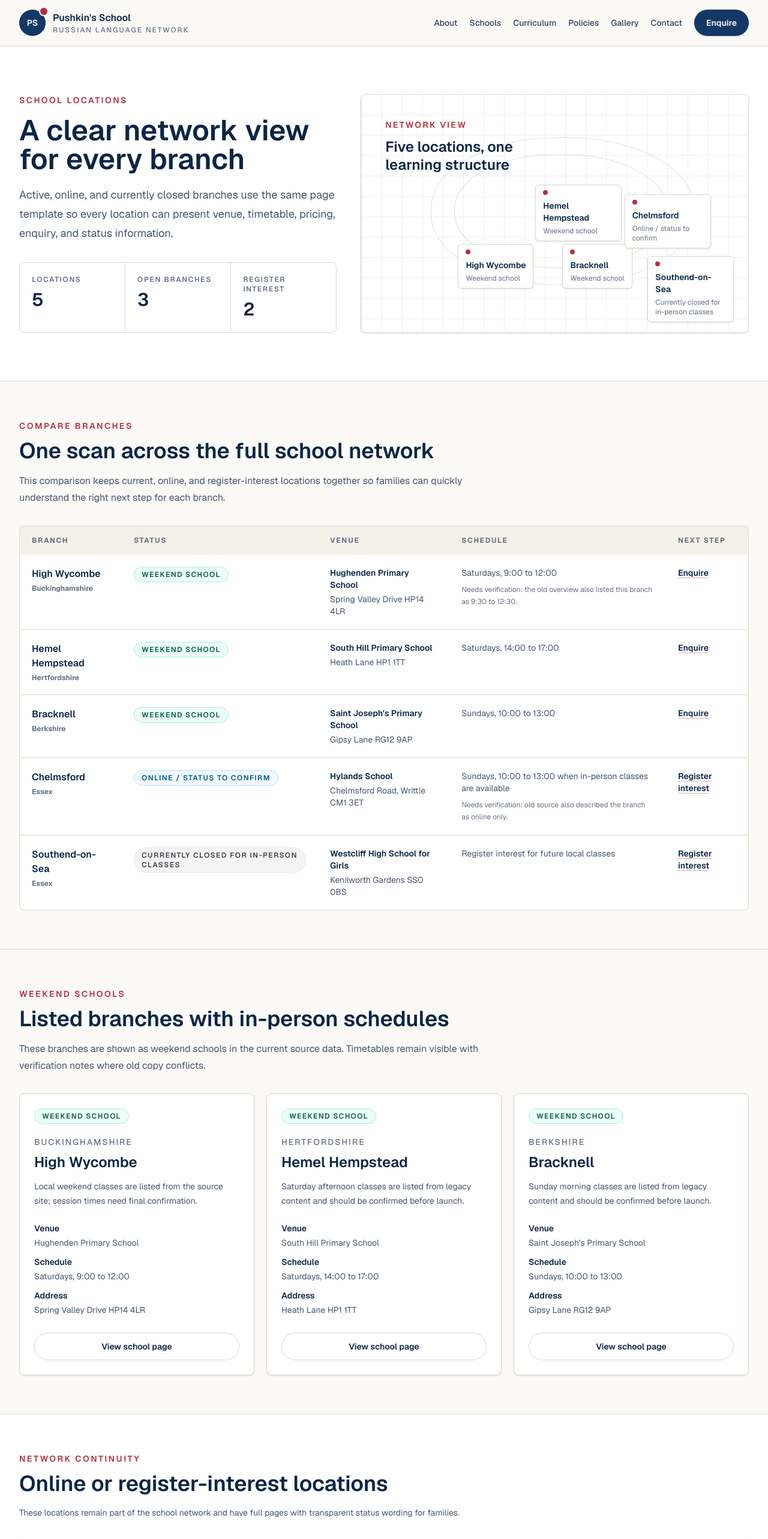
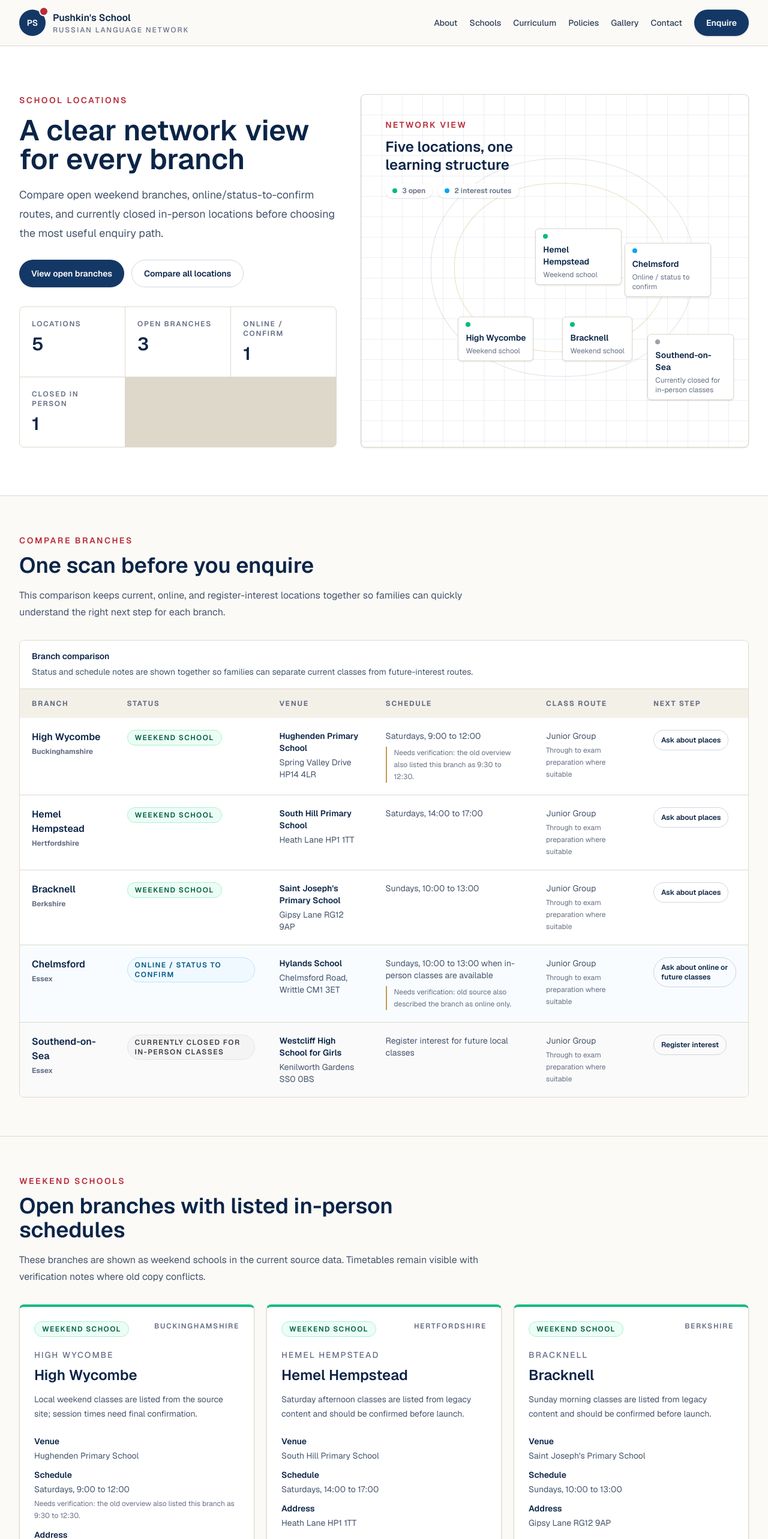
Before and after one commit to AntonV0/pushkins-russian-school, a Next.js app: page /schools in a window 1280 px wide. Shown: the top 2566 px of the page at 60% size. Built offline with nearby package versions, Linux system fonts and the light colour scheme.

Commit message:
feat(ui): polish school discovery journey

```diff
--- a/src/app/page.tsx
+++ b/src/app/page.tsx
@@ -18,7 +18,9 @@
 import { networkSummary, schools } from "@/data/schools";
 import { siteConfig } from "@/data/site";
 
-const featuredSchools = schools.slice(0, 3);
+const openSchools = schools.filter((school) => school.status === "open");
+const interestSchools = schools.filter((school) => school.status !== "open");
+const featuredSchools = openSchools.slice(0, 3);
 
 export const metadata: Metadata = {
   title: "Pushkin's School | Russian Language School Network",
@@ -50,6 +52,11 @@
               raising children with Russian language, literature, culture, and
               exam goals.
             </p>
+            <p className="mt-4 max-w-2xl text-sm leading-6 text-slate-600">
+              Current branch details are presented with clear status notes, so
+              parents can distinguish open weekend classes from online or
+              register-interest locations.
+            </p>
             <div className="mt-8 flex flex-col gap-3 sm:flex-row">
               <ButtonLink href="/schools">Find your school</ButtonLink>
               <ButtonLink href="/contact#enquiry-form" variant="secondary">
@@ -60,8 +67,11 @@
               <MetricStrip
                 metrics={[
                   { label: "Locations", value: networkSummary.locations },
-                  { label: "Counties", value: networkSummary.counties },
-                  { label: "Class pathways", value: networkSummary.classGroupCount },
+                  { label: "Open branches", value: openSchools.length },
+                  {
+                    label: "Register interest",
+                    value: interestSchools.length,
+                  },
                 ]}
               />
             </div>
@@ -75,14 +85,36 @@
         <div className="mx-auto max-w-7xl px-6 lg:px-8">
           <SectionIntro
             eyebrow="Local branches"
-            title="Weekend schools with clear status for every location"
+            title="Start with the branch status, then choose the next step"
           >
             <p>
               Every branch has its own page so families can see venue details,
-              lesson structure, class groups, and whether in-person classes are
-              open, online, or currently closed.
+              lesson structure, class groups, and whether the right route is a
+              current place enquiry, an online question, or future local
+              interest.
             </p>
           </SectionIntro>
+
+          <div className="mt-8 grid gap-3 text-sm leading-6 text-slate-600 md:grid-cols-3">
+            <div className="border-l-4 border-emerald-500 bg-surface px-4 py-3">
+              <p className="font-semibold text-brand-blue-strong">
+                Open weekend branches
+              </p>
+              <p>Ask about current places and class fit.</p>
+            </div>
+            <div className="border-l-4 border-sky-500 bg-surface px-4 py-3">
+              <p className="font-semibold text-brand-blue-strong">
+                Online or status to confirm
+              </p>
+              <p>Check online options or future local plans.</p>
+            </div>
+            <div className="border-l-4 border-zinc-300 bg-surface px-4 py-3">
+              <p className="font-semibold text-brand-blue-strong">
+                Currently closed in person
+              </p>
+              <p>Register interest without losing the local route.</p>
+            </div>
+          </div>
 
           <div className="mt-10 grid gap-5 md:grid-cols-3">
             {featuredSchools.map((school) => (
@@ -92,8 +124,8 @@
 
           <div className="mt-8 flex flex-col gap-4 border-l-4 border-brand-gold bg-surface px-6 py-5 sm:flex-row sm:items-center sm:justify-between">
             <p className="text-sm leading-6 text-slate-600">
-              Closed and online branches remain visible as part of the school
-              network, with transparent register-interest wording.
+              The full schools page keeps open, online, and register-interest
+              branches together for a direct comparison.
             </p>
             <Link
               href="/schools"
--- a/src/app/schools/page.tsx
+++ b/src/app/schools/page.tsx
@@ -1,5 +1,6 @@
 import type { Metadata } from "next";
 import Link from "next/link";
+import { ButtonLink } from "@/components/site/button-link";
 import { LearningOptions } from "@/components/site/learning-options";
 import { MetricStrip } from "@/components/site/metric-strip";
 import { NetworkVisual } from "@/components/site/network-visual";
@@ -25,6 +26,8 @@
 
 export default function SchoolsPage() {
   const openSchools = schools.filter((school) => school.status === "open");
+  const onlineSchools = schools.filter((school) => school.status === "online");
+  const closedSchools = schools.filter((school) => school.status === "closed");
   const otherSchools = schools.filter((school) => school.status !== "open");
 
   return (
@@ -39,16 +42,23 @@
               A clear network view for every branch
             </h1>
             <p className="mt-5 max-w-3xl text-lg leading-8 text-slate-600">
-              Active, online, and currently closed branches use the same page
-              template so every location can present venue, timetable, pricing,
-              enquiry, and status information.
+              Compare open weekend branches, online/status-to-confirm routes,
+              and currently closed in-person locations before choosing the most
+              useful enquiry path.
             </p>
+            <div className="mt-7 flex flex-col gap-3 sm:flex-row">
+              <ButtonLink href="#open-branches">View open branches</ButtonLink>
+              <ButtonLink href="#compare-branches" variant="secondary">
+                Compare all locations
+              </ButtonLink>
+            </div>
             <div className="mt-8">
               <MetricStrip
                 metrics={[
                   { label: "Locations", value: networkSummary.locations },
                   { label: "Open branches", value: openSchools.length },
-                  { label: "Register interest", value: otherSchools.length },
+                  { label: "Online / confirm", value: onlineSchools.length },
+                  { label: "Closed in person", value: closedSchools.length },
                 ]}
               />
             </div>
@@ -57,11 +67,14 @@
         </div>
       </section>
 
-      <section className="border-b border-border-soft bg-background py-14 sm:py-16">
+      <section
+        id="compare-branches"
+        className="scroll-mt-24 border-b border-border-soft bg-background py-14 sm:py-16"
+      >
         <div className="mx-auto max-w-7xl px-6 lg:px-8">
           <SectionIntro
             eyebrow="Compare branches"
-            title="One scan across the full school network"
+            title="One scan before you enquire"
           >
             <p>
               This comparison keeps current, online, and register-interest
@@ -75,11 +88,14 @@
         </div>
       </section>
 
-      <section className="bg-background py-14 sm:py-16">
+      <section
+        id="open-branches"
+        className="scroll-mt-24 bg-background py-14 sm:py-16"
+      >
         <div className="mx-auto max-w-7xl px-6 lg:px-8">
           <SectionIntro
             eyebrow="Weekend schools"
-            title="Listed branches with in-person schedules"
+            title="Open branches with listed in-person schedules"
           >
             <p>
               These branches are shown as weekend schools in the current source
@@ -99,7 +115,7 @@
         <div className="mx-auto max-w-7xl px-6 lg:px-8">
           <SectionIntro
             eyebrow="Network continuity"
-            title="Online or register-interest locations"
+            title="Online, status-to-confirm, and register-interest locations"
           >
             <p className="mt-3 text-sm leading-6 text-slate-600">
               These locations remain part of the school network and have full
@@ -132,7 +148,7 @@
               Choosing a location
             </p>
             <h2 className="mt-3 text-3xl font-semibold">
-              Not sure which branch is right?
+              Send one useful enquiry, even if the branch status is pending
             </h2>
             <p className="mt-4 max-w-2xl text-sm leading-6 text-white/75">
               Share your preferred area, child&apos;s age, current Russian
--- a/src/components/site/metric-strip.tsx
+++ b/src/components/site/metric-strip.tsx
@@ -13,7 +13,7 @@
 
   return (
     <dl
-      className={`grid grid-cols-1 gap-px overflow-hidden rounded-lg border sm:[grid-template-columns:repeat(auto-fit,minmax(10rem,1fr))] ${
+      className={`grid grid-cols-1 gap-px overflow-hidden rounded-lg border sm:[grid-template-columns:repeat(auto-fit,minmax(9rem,1fr))] ${
         isDark
           ? "border-white/15 bg-white/15"
           : "border-border-soft bg-border-soft"
@@ -22,7 +22,7 @@
       {metrics.map((metric) => (
         <div
           key={metric.label}
-          className={isDark ? "bg-white/10 p-5" : "bg-surface p-5"}
+          className={isDark ? "bg-white/10 p-4 sm:p-5" : "bg-surface p-4 sm:p-5"}
         >
           <dt
             className={`text-xs font-semibold uppercase tracking-[0.14em] ${
@@ -32,7 +32,7 @@
             {metric.label}
           </dt>
           <dd
-            className={`mt-2 text-3xl font-semibold ${
+            className={`mt-2 text-2xl font-semibold sm:text-3xl ${
               isDark ? "text-white" : "text-brand-blue-strong"
             }`}
           >
--- a/src/components/site/network-visual.tsx
+++ b/src/components/site/network-visual.tsx
@@ -8,12 +8,34 @@
   "left-[74%] top-[68%]",
 ];
 
+const statusDot = {
+  open: "bg-emerald-500",
+  online: "bg-sky-500",
+  closed: "bg-zinc-400",
+  "opening-soon": "bg-amber-500",
+};
+
 export function NetworkVisual() {
+  const openCount = schools.filter((school) => school.status === "open").length;
+  const interestCount = schools.length - openCount;
+
   return (
-    <div className="relative min-h-[22rem] overflow-hidden rounded-lg border border-border-soft bg-surface shadow-sm">
-      <div className="absolute inset-0 bg-[linear-gradient(90deg,rgba(20,56,102,0.08)_1px,transparent_1px),linear-gradient(0deg,rgba(20,56,102,0.08)_1px,transparent_1px)] bg-[size:34px_34px]" />
-      <div className="absolute left-[18%] top-[18%] h-[62%] w-[68%] rounded-[48%] border border-brand-blue/15" />
-      <div className="absolute left-[24%] top-[25%] h-[48%] w-[55%] rounded-[48%] border border-brand-gold/35" />
+    <div
+      className="relative min-h-[22rem] overflow-hidden rounded-lg border border-border-soft bg-surface shadow-sm"
+      aria-label="Pushkin's School network status overview"
+    >
+      <div
+        className="absolute inset-0 bg-[linear-gradient(90deg,rgba(20,56,102,0.08)_1px,transparent_1px),linear-gradient(0deg,rgba(20,56,102,0.08)_1px,transparent_1px)] bg-[size:34px_34px]"
+        aria-hidden="true"
+      />
+      <div
+        className="absolute left-[18%] top-[18%] h-[62%] w-[68%] rounded-[48%] border border-brand-blue/15"
+        aria-hidden="true"
+      />
+      <div
+        className="absolute left-[24%] top-[25%] h-[48%] w-[55%] rounded-[48%] border border-brand-gold/35"
+        aria-hidden="true"
+      />
       <div className="absolute left-10 top-10 max-w-56">
         <p className="text-sm font-semibold uppercase tracking-[0.16em] text-brand-red">
           Network view
@@ -21,6 +43,16 @@
         <p className="mt-3 text-2xl font-semibold leading-tight text-brand-blue-strong">
           Five locations, one learning structure
         </p>
+        <div className="mt-4 flex flex-wrap gap-2 text-xs font-semibold text-muted">
+          <span className="inline-flex items-center gap-2 rounded-full bg-white px-3 py-1 shadow-sm">
+            <span className="size-2 rounded-full bg-emerald-500" />
+            {openCount} open
+          </span>
+          <span className="inline-flex items-center gap-2 rounded-full bg-white px-3 py-1 shadow-sm">
+            <span className="size-2 rounded-full bg-sky-500" />
+            {interestCount} interest routes
+          </span>
+        </div>
       </div>
       {schools.map((school, index) => (
         <div
@@ -29,7 +61,9 @@
             index > 1 ? "hidden sm:block" : ""
           }`}
         >
-          <span className="mb-2 block size-2 rounded-full bg-brand-red" />
+          <span
+            className={`mb-2 block size-2 rounded-full ${statusDot[school.status]}`}
+          />
           <p className="text-sm font-semibold leading-5 text-brand-blue-strong">
             {school.name}
           </p>
--- a/src/components/site/school-card.tsx
+++ b/src/components/site/school-card.tsx
@@ -1,4 +1,6 @@
+import Link from "next/link";
 import type { School } from "@/data/schools";
+import { getSchoolEnquiryHref } from "@/data/admissions";
 import { ButtonLink } from "./button-link";
 import { StatusBadge } from "./status-badge";
 
@@ -6,17 +8,48 @@
   school: School;
 };
 
+const statusAccent = {
+  open: "border-t-4 border-t-emerald-500",
+  online: "border-t-4 border-t-sky-500",
+  closed: "border-t-4 border-t-zinc-300",
+  "opening-soon": "border-t-4 border-t-amber-500",
+};
+
+function getNextStepLabel(school: School) {
+  if (school.status === "open") {
+    return "Ask about current places";
+  }
+
+  if (school.status === "online") {
+    return "Ask about online or future classes";
+  }
+
+  return "Register interest";
+}
+
 export function SchoolCard({ school }: SchoolCardProps) {
   return (
-    <article className="flex h-full flex-col justify-between rounded-lg border border-border-soft bg-surface p-6 shadow-sm transition hover:-translate-y-0.5 hover:shadow-md">
+    <article
+      className={`flex h-full flex-col justify-between rounded-lg border border-border-soft bg-surface p-5 shadow-sm transition hover:-translate-y-0.5 hover:shadow-md sm:p-6 ${statusAccent[school.status]}`}
+    >
       <div>
-        <StatusBadge status={school.status} label={school.statusLabel} />
+        <div className="flex flex-wrap items-start justify-between gap-3">
+          <StatusBadge status={school.status} label={school.statusLabel} />
+          <span className="text-xs font-semibold uppercase tracking-[0.14em] text-muted">
+            {school.county}
+          </span>
+        </div>
         <div className="mt-5">
           <p className="text-sm font-medium uppercase tracking-[0.14em] text-muted">
-            {school.county}
+            {school.area}
           </p>
-          <h3 className="mt-2 text-2xl font-semibold text-brand-blue-strong">
-            {school.name}
+          <h3 className="mt-2 text-2xl font-semibold">
+            <Link
+              href={`/schools/${school.slug}`}
+              className="text-brand-blue-strong hover:text-brand-red"
+            >
+              {school.name}
+            </Link>
           </h3>
           <p className="mt-3 text-sm leading-6 text-slate-600">
             {school.statusDescription}
@@ -30,6 +63,11 @@
           <div>
             <dt className="font-semibold text-brand-blue-strong">Schedule</dt>
             <dd className="mt-1 text-slate-600">{school.schedule}</dd>
+            {school.scheduleNote ? (
+              <dd className="mt-1 text-xs leading-5 text-muted">
+                {school.scheduleNote}
+              </dd>
+            ) : null}
           </div>
           <div>
             <dt className="font-semibold text-brand-blue-strong">Address</dt>
@@ -40,11 +78,11 @@
         </dl>
       </div>
       <ButtonLink
-        href={`/schools/${school.slug}`}
+        href={getSchoolEnquiryHref(school)}
         variant="secondary"
-        className="mt-7 px-4 py-2"
+        className="mt-7 w-full px-4 py-2 sm:w-fit"
       >
-        View school page
+        {getNextStepLabel(school)}
       </ButtonLink>
     </article>
   );
--- a/src/components/site/school-comparison-table.tsx
+++ b/src/components/site/school-comparison-table.tsx
@@ -7,11 +7,39 @@
   schools: School[];
 };
 
+const rowTone = {
+  open: "bg-white",
+  online: "bg-sky-50/45",
+  closed: "bg-zinc-50",
+  "opening-soon": "bg-amber-50/45",
+};
+
+function getNextStepLabel(school: School) {
+  if (school.status === "open") {
+    return "Ask about places";
+  }
+
+  if (school.status === "online") {
+    return "Ask about online or future classes";
+  }
+
+  return "Register interest";
+}
+
 export function SchoolComparisonTable({ schools }: SchoolComparisonTableProps) {
   return (
     <div className="overflow-hidden rounded-lg border border-border-soft bg-surface">
+      <div className="border-b border-border-soft bg-white px-5 py-4">
+        <p className="text-sm font-semibold text-brand-blue-strong">
+          Branch comparison
+        </p>
+        <p className="mt-1 text-sm leading-6 text-slate-600">
+          Status and schedule notes are shown together so families can separate
+          current classes from future-interest routes.
+        </p>
+      </div>
       <div className="overflow-x-auto">
-        <table className="min-w-[52rem] text-left text-sm">
+        <table className="min-w-[58rem] text-left text-sm">
           <caption className="sr-only">
             Compare Pushkin&apos;s School branches by status, venue, schedule,
             and enquiry action.
@@ -31,13 +59,16 @@
                 Schedule
               </th>
               <th scope="col" className="px-5 py-4">
+                Class route
+              </th>
+              <th scope="col" className="px-5 py-4">
                 Next step
               </th>
             </tr>
           </thead>
           <tbody className="divide-y divide-border-soft">
             {schools.map((school) => (
-              <tr key={school.slug} className="align-top">
+              <tr key={school.slug} className={`align-top ${rowTone[school.status]}`}>
                 <th scope="row" className="px-5 py-5">
                   <Link
                     href={`/schools/${school.slug}`}
@@ -62,19 +93,25 @@
                   </p>
                 </td>
                 <td className="px-5 py-5 text-slate-600">
-                  {school.schedule}
+                  <p>{school.schedule}</p>
                   {school.scheduleNote ? (
-                    <p className="mt-2 text-xs leading-5 text-muted">
+                    <p className="mt-2 border-l-2 border-brand-gold pl-3 text-xs leading-5 text-muted">
                       {school.scheduleNote}
                     </p>
                   ) : null}
                 </td>
+                <td className="px-5 py-5 text-slate-600">
+                  <p>{school.classGroups[0]}</p>
+                  <p className="mt-1 text-xs leading-5 text-muted">
+                    Through to exam preparation where suitable
+                  </p>
+                </td>
                 <td className="px-5 py-5">
                   <Link
                     href={getSchoolEnquiryHref(school)}
-                    className="font-semibold text-brand-blue-strong underline decoration-brand-red/40 hover:text-brand-red"
+                    className="inline-flex rounded-full border border-brand-blue/20 px-3 py-2 text-xs font-semibold text-brand-blue-strong transition hover:border-brand-red hover:text-brand-red focus:outline-none focus:ring-2 focus:ring-brand-red/30"
                   >
-                    {school.status === "open" ? "Enquire" : "Register interest"}
+                    {getNextStepLabel(school)}
                   </Link>
                 </td>
               </tr>
```
